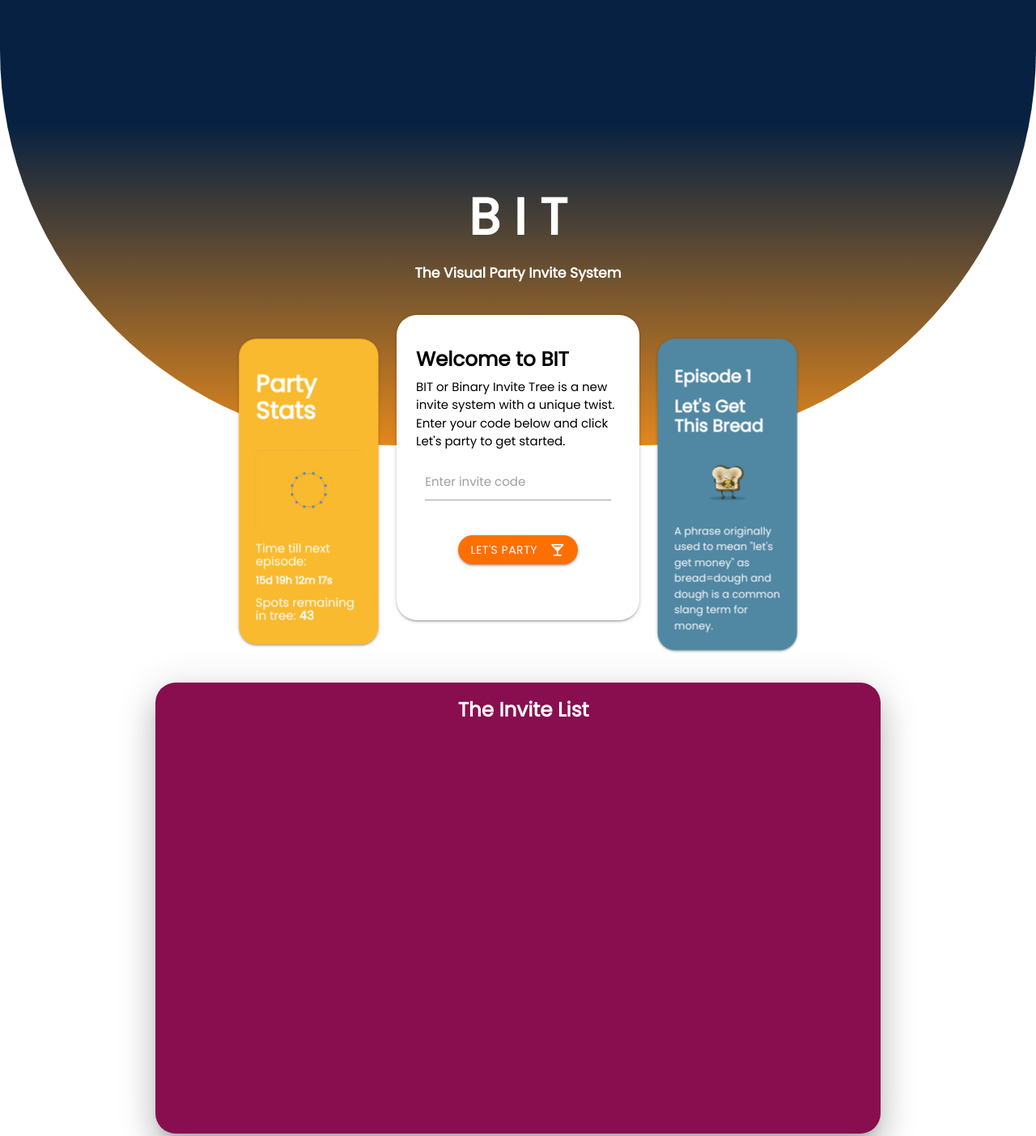
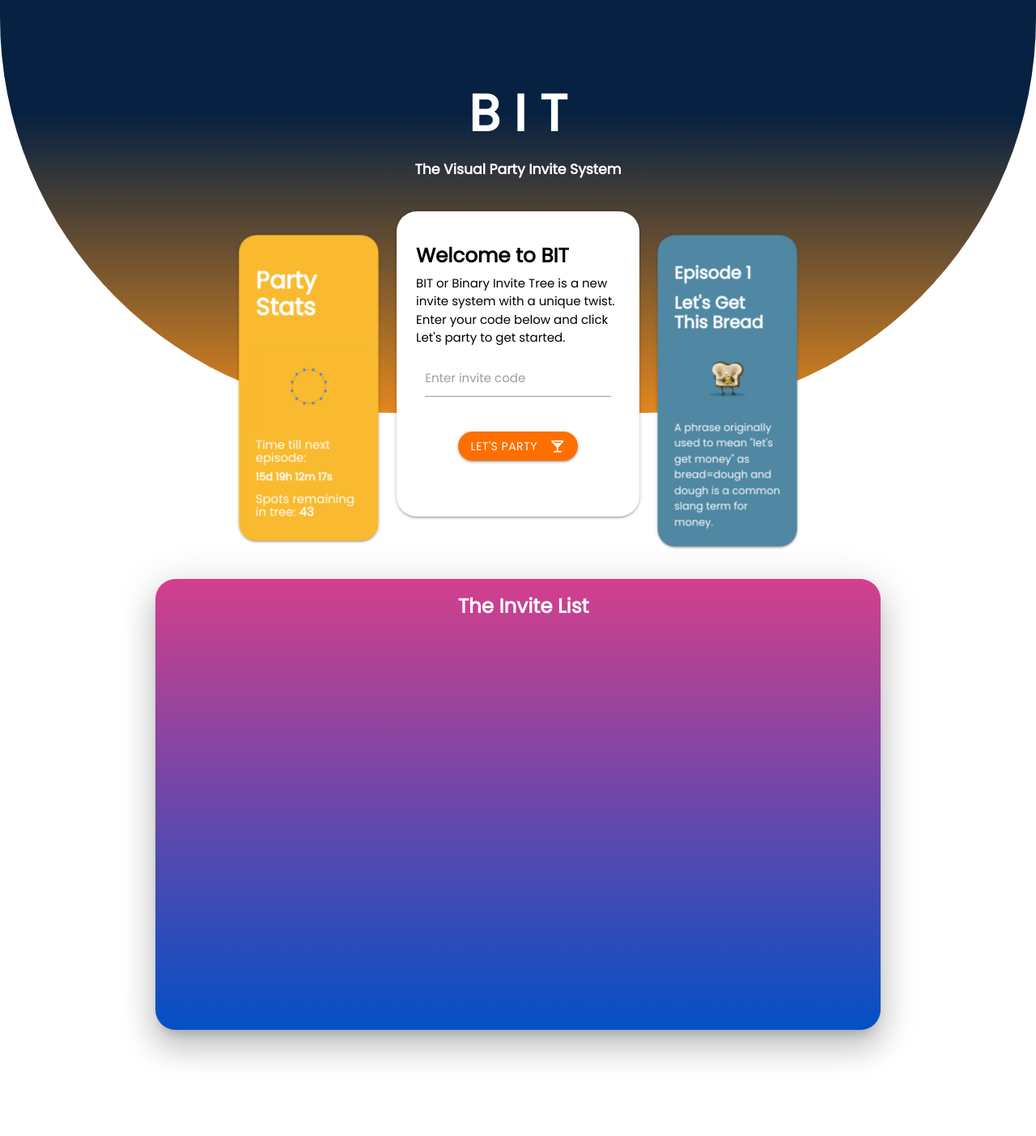
Before and after one commit to swarn2099/bet, a plain HTML site: page index.html in a window 1280 px wide. Shown: the top 1403 px of the page at 81% size. Drawn offline with nearby package versions, Linux system fonts and the light colour scheme; no server answers.

Commit message:
push quickly before pinto

```diff
--- a/css/home.css
+++ b/css/home.css
@@ -31,13 +31,16 @@ html {
   opacity: 100%;
   max-height: 400px;
 }
-.statCard{
+
+.statCard {
   background-color: #F9BA2F;
 }
-.bread{
+
+.bread {
   background-color: #5087A2;
 }
-.middle-indicator{
+
+.middle-indicator {
   z-index: 99 !important;
 }
 
@@ -53,23 +56,26 @@ a.middle-indicator-text {
   width: 15px;
   height: 15px;
 }
-.content-indicatorLeft{
+
+.content-indicatorLeft {
   position: relative;
   margin-top: 150px;
   border-radius: 30px;
   color: white;
   background-color: #062141;
 }
-.content-indicatorRight{
+
+.content-indicatorRight {
   position: relative;
   margin-top: 150px;
   border-radius: 30px;
   color: white;
   background-color: #062141;
 }
+
 .Treant>.node {
   /* background-image: linear-gradient(to top, #48c6ef 0%, #6f86d6 100%); */
-  background: white
+  background: white;
   color: black;
   padding: 5px;
   border: 1px solid #484848;
@@ -92,19 +98,40 @@ a.middle-indicator-text {
 
 header {
   position: relative;
-  height: 550px;
+  height: 510px;
   /* padding-bottom: 100px; */
   border-radius: 0px 0px 488px 488px;
   background: linear-gradient(180deg, #062141 27.62%, #E2871D 100%), #062141;
+  background-image: 'img/tv.gif';
+}
+
+.treeCard {
+  background-image: linear-gradient(to top, #0250c5 0%, #d43f8d 100%);
+  position: relative;
+  animation: pastelRainbow 30s ease infinite;
+}
+
+@keyframes pastelRainbow {
+  0% {
+    background-position: 0% 50%;
+  }
+  50% {
+    background-position: 100% 50%;
+  }
+  100% {
+    background-position: 0% 50%;
+  }
 }
 
 .card {
   border-radius: 25px;
   /* padding: -10px; */
 }
-.card-content{
+
+.card-content {
   padding: 0px;
 }
+
 .modal {
   border-radius: 20px;
 }
--- a/index.html
+++ b/index.html
@@ -51,8 +51,8 @@
 
 <body>
   <header>
-    <div style="padding-top: 15%; font-weight: 900px;">
-      <h1 class="white-text  center"><b>B  I  T</b></h1>
+    <div style="padding-top: 5%; font-weight: 900px;">
+      <h1 class="white-text  center"><b>B I T</b></h1>
       <h6 class="white-text heavy center"><b>The Visual Party Invite System</b></h6>
     </div>
     <br>
@@ -111,7 +111,7 @@
     </div>
     <div class="container">
       <div class="col s12 animated fadeInUp delay-1s" id="invite">
-        <div class="card cardRoundedLess pink darken-4 hoverable white-text z-depth-5 ">
+        <div class="card cardRoundedLess treeCard hoverable white-text z-depth-5 ">
           <div class="center"><h5 style="font-weight: 900; padding-top: 20px;" class="">&nbsp The Invite List</h5></div>
           <div class="chart" id="basic-example" style="height: 500px;"></div>
         </div>
```
Also changed, not shown: img/tree.jpg (added).
